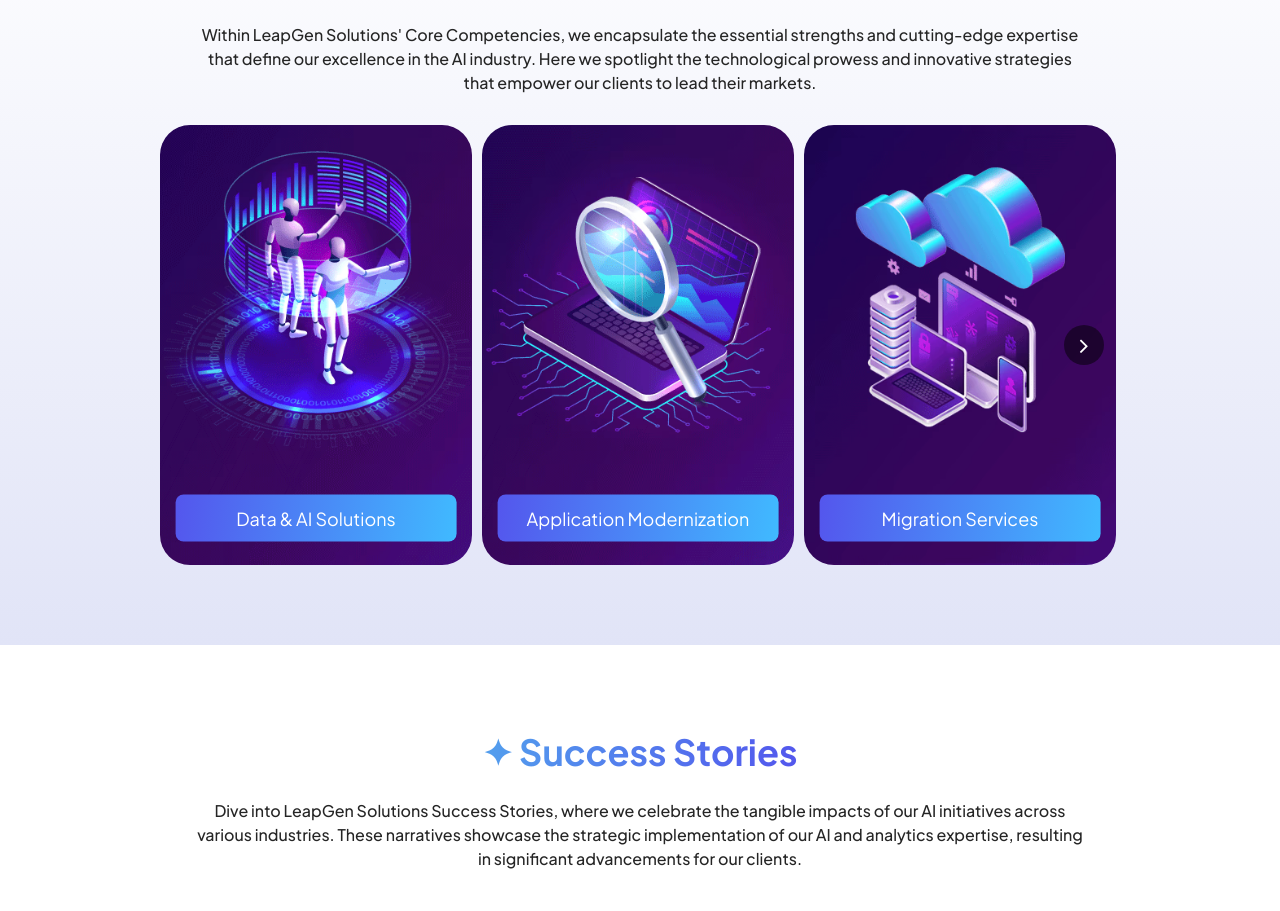
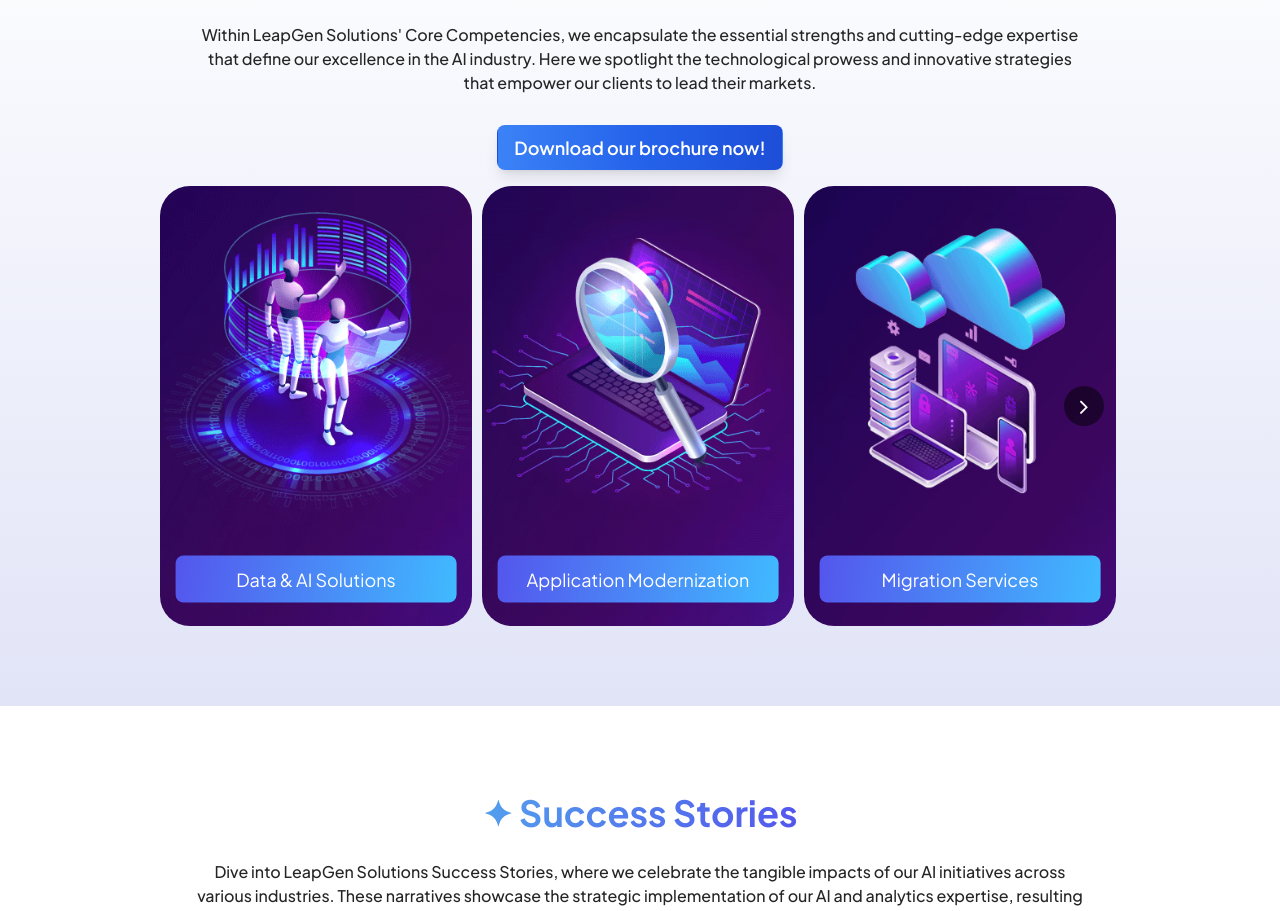
Before and after one commit to LeapGenSolutions/leapgensolutions.com, a React (Create React App) app: page / in a window 1280 px wide. Shown: the part 4267-5178 px from the top of the page. Built offline with nearby package versions, Linux system fonts and the light colour scheme.

Commit message:
Added Brouchere

```diff
--- a/src/components/CoreComponents.jsx
+++ b/src/components/CoreComponents.jsx
@@ -1,6 +1,7 @@
 import React from "react";
 import "../index.css";
 import Carousel from "./Carousel";
+import pdf_file from "../assets/Brouchere.pdf"
 
 function CoreComponents() {
   return (
@@ -20,6 +21,12 @@
         prowess and innovative strategies that empower our clients to lead their
         markets.
       </p>
+      <a
+        className="text-[18px] font-semibold border-[1px] border-transparent bg-gradient-to-r from-blue-500 via-blue-600 to-blue-700 text-white hover:from-blue-400 hover:via-blue-500 hover:to-blue-600 transition-all duration-300 ease-in-out px-4 py-2 rounded-lg shadow-lg flex flex-row items-center justify-center gap-2 mb-4"
+        href={pdf_file}
+        download={"LeapGen AI Brochure 2024.pdf"}>
+        Download our brochure now!
+      </a>
       <Carousel />
     </div>
   );
```
Also changed, not shown: 1 other file (tests, documents, lock files or other folders).
